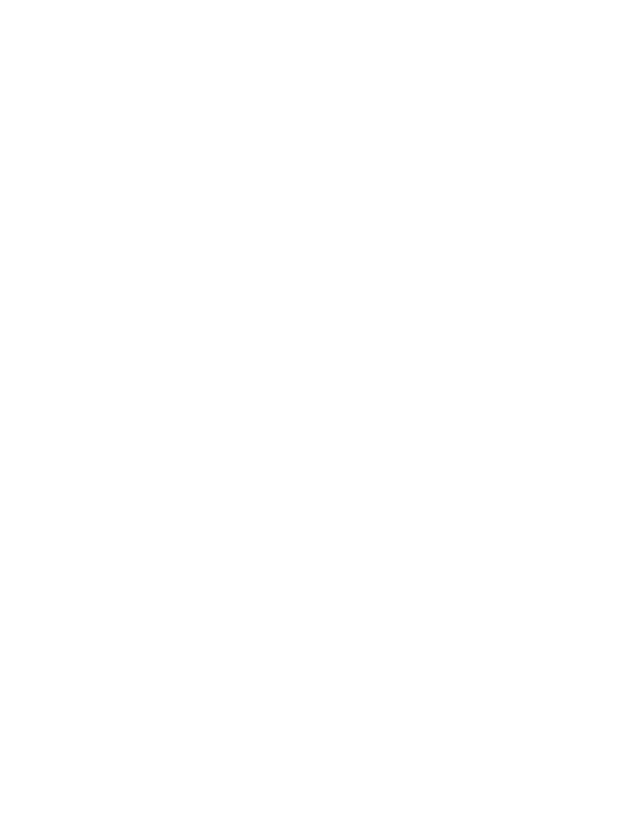
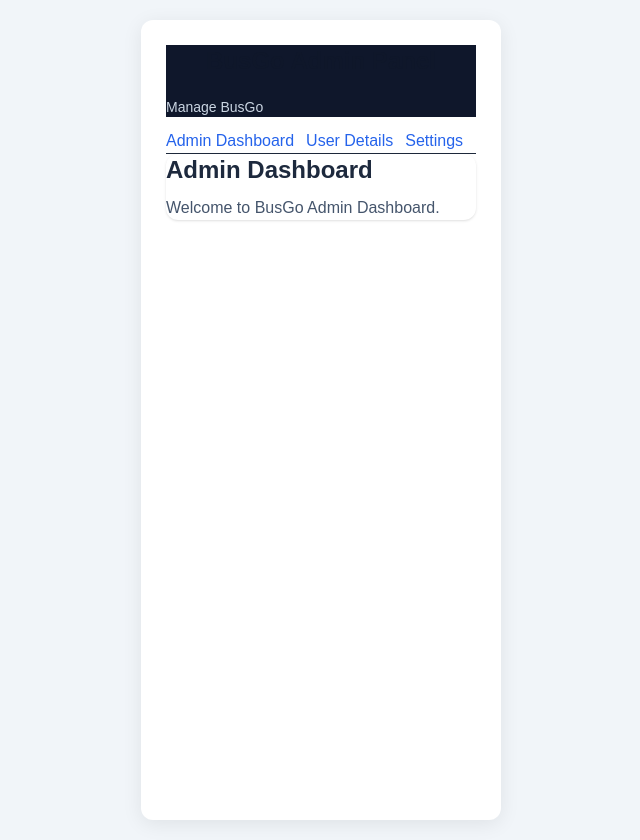
Before and after one commit to NaveenKumar-M1887/Ticket-Booking-BusGo-, a React app in the folder frontend/: page /Admin/AdminDashboard in a window 1280 px wide. Before the commit this address had no page. Shown: the whole page, without its empty margins (319-959 px from the left). Before the commit the page ends 800 px from the top, so only its background shows below. Built offline with nearby package versions, Linux system fonts and the light colour scheme; the HTML template or start-up script is replaced by a standard one.

Commit message:
Updated the Ticket Booking 11:22pm

```diff
--- a/frontend/src/App.jsx
+++ b/frontend/src/App.jsx
@@ -3,6 +3,11 @@ import Login from './pages/Login'
 import SearchBuses from './pages/SearchBuses'
 import './App.css'
 import Register from './pages/Register'
+import AdminLayout from './pages/Admin/AdminLayout'
+import AdminDashboard from './pages/Admin/AdminDashboard'
+import UserDetails from './pages/Admin/UserDetails'
+import Settings from './pages/Admin/Settings'
+
 function App() {
   return (
     <BrowserRouter>
@@ -10,7 +15,12 @@ function App() {
         <Route path="/" element={<Navigate to="/login" />} />
         <Route path="/login" element={<Login />} />
         <Route path="/search-buses" element={<SearchBuses />} />
-        <Route path="/Register" element={<Register/>} />
+        <Route path="/Register" element={<Register/>}/>
+        <Route path="/Admin" element={<AdminLayout/>} >
+          <Route path="AdminDashboard" element={<AdminDashboard/>} />
+          <Route path="UserDetails" element={<UserDetails/>} />
+          <Route path="Settings" element={<Settings/>} />
+        </Route>
       </Routes>
     </BrowserRouter>
   )
--- a/frontend/src/index.css
+++ b/frontend/src/index.css
@@ -1 +1,99 @@
 @import "tailwindcss";
+
+* {
+  margin: 0;
+  padding: 0;
+  box-sizing: border-box;
+}
+
+body {
+  font-family: Arial, sans-serif;
+  background-color: #f1f5f9;
+  color: #1e293b;
+  min-height: 100vh;
+}
+
+#root {
+  min-height: 100vh;
+  display: flex;
+  justify-content: center;
+  align-items: center;
+  padding: 20px;
+}
+
+#root > div {
+  width: 100%;
+  max-width: 360px;
+  background-color: white;
+  padding: 25px;
+  border-radius: 12px;
+  box-shadow: 0 4px 20px rgba(0, 0, 0, 0.08);
+}
+
+h1 {
+  text-align: center;
+  font-size: 24px;
+  margin-bottom: 20px;
+  color: #0f172a;
+}
+
+form {
+  display: flex;
+  flex-direction: column;
+  gap: 10px;
+}
+
+input {
+  width: 100%;
+  padding: 10px 12px;
+  border: 1px solid #cbd5e1;
+  border-radius: 6px;
+  font-size: 14px;
+  outline: none;
+}
+
+input:focus {
+  border-color: #c2df1a;
+}
+
+button {
+  width: 100%;
+  padding: 10px;
+  background-color: #fcf803;
+  color: white;
+  border: none;
+  border-radius: 6px;
+  font-size: 14px;
+  cursor: pointer;
+}
+
+button:hover {
+  background-color: #aedc15;
+}
+
+form p {
+  color: #dc2626;
+  font-size: 12px;
+  margin: 0;
+  text-align: left;
+}
+
+form p:empty {
+  display: none;
+}
+
+p {
+  margin-top: 10px;
+}
+
+a {
+  display: block;
+  margin-top: 12px;
+  text-align: center;
+  color: #2563eb;
+  text-decoration: none;
+}
+
+a:hover {
+  text-decoration: underline;
+}
--- /dev/null
+++ b/frontend/src/pages/Admin/AdminDashboard.jsx
@@ -0,0 +1,14 @@
+function AdminDashboard() {
+  return (
+    <div className="rounded-xl bg-white p-6 shadow-sm">
+      <h2 className="text-2xl font-bold text-slate-800">
+        Admin Dashboard
+      </h2>
+      <p className="mt-3 text-slate-600">
+        Welcome to BusGo Admin Dashboard.
+      </p>
+
+    </div>
+  )
+}
+export default AdminDashboard
--- /dev/null
+++ b/frontend/src/pages/Admin/AdminLayout.jsx
@@ -0,0 +1,40 @@
+import { Link, Outlet } from 'react-router-dom'
+
+function AdminLayout() {
+  return (
+    <div className="min-h-screen bg-slate-100">
+      <header className="bg-slate-900 px-6 py-5 text-white">
+        <h1 className="text-2xl font-bold">
+          BusGo Admin Panel
+        </h1>
+        <p className="mt-1 text-sm text-slate-300">
+          Manage BusGo
+        </p>
+      </header>
+      <nav className="flex flex-wrap gap-3 border-b bg-white px-6 py-4">
+        <Link
+          to="/admin/admindashboard"
+          className="rounded-lg px-4 py-2 font-medium text-slate-700 hover:bg-blue-100 hover:text-blue-700"
+        >
+          Admin Dashboard
+        </Link>
+        <Link
+          to="/admin/userdetails"
+          className="rounded-lg px-4 py-2 font-medium text-slate-700 hover:bg-blue-100 hover:text-blue-700"
+        >
+          User Details
+        </Link>
+        <Link
+          to="/admin/settings"
+          className="rounded-lg px-4 py-2 font-medium text-slate-700 hover:bg-blue-100 hover:text-blue-700"
+        >
+          Settings
+        </Link>
+      </nav>
+      <main className="mx-auto max-w-6xl p-6">
+        <Outlet />
+      </main>
+    </div>
+  )
+}
+export default AdminLayout
--- /dev/null
+++ b/frontend/src/pages/Admin/Settings.jsx
@@ -0,0 +1,13 @@
+function Settings() {
+  return (
+    <div className="rounded-xl bg-white p-6 shadow-sm">
+      <h2 className="text-2xl font-bold text-slate-800">
+        Settings
+      </h2>
+      <p className="mt-3 text-slate-600">
+        This is the BusGo Settings page.
+      </p>
+    </div>
+  )
+}
+export default Settings
--- /dev/null
+++ b/frontend/src/pages/Admin/UserDetails.jsx
@@ -0,0 +1,13 @@
+function UserDetails() {
+  return (
+    <div className="rounded-xl bg-white p-6 shadow-sm">
+      <h2 className="text-2xl font-bold text-slate-800">
+        User Details
+      </h2>
+      <p className="mt-3 text-slate-600">
+        This is the BusGo User Details page.
+      </p>
+    </div>
+  )
+}
+export default UserDetails
--- a/frontend/src/pages/SearchBuses.jsx
+++ b/frontend/src/pages/SearchBuses.jsx
@@ -9,7 +9,7 @@ function SearchBuses() {
 }
   return (
     <>
-   <button onClick={displaydata}>button</button>
+   <button onClick={displaydata}>Welocome to the SearchBus station</button>
    </>
   )
 }
--- a/frontend/vite.config.js
+++ b/frontend/vite.config.js
@@ -1,7 +1,7 @@
 import react from '@vitejs/plugin-react'
 import { defineConfig } from 'vite'
+import tailwindcss from '@tailwindcss/vite'
 
-// https://vite.dev/config/
 export default defineConfig({
-  plugins: [react()],
+  plugins: [react(), tailwindcss()],
 })
```
